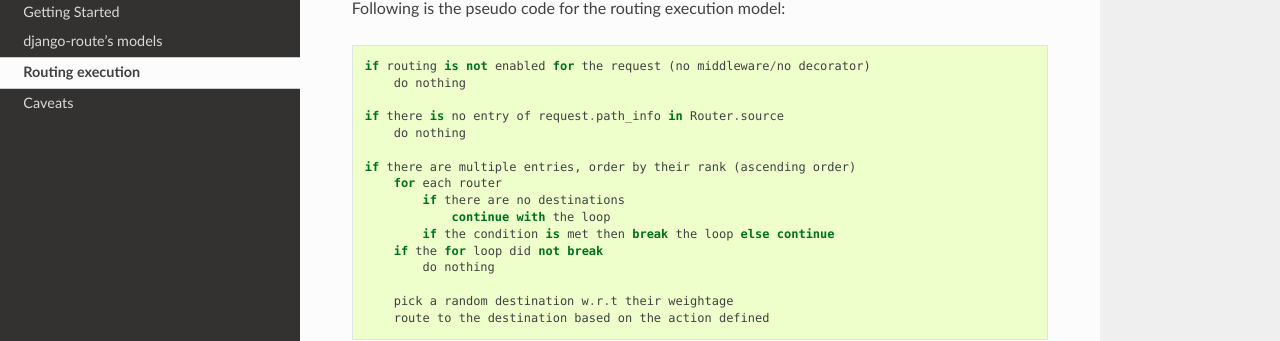
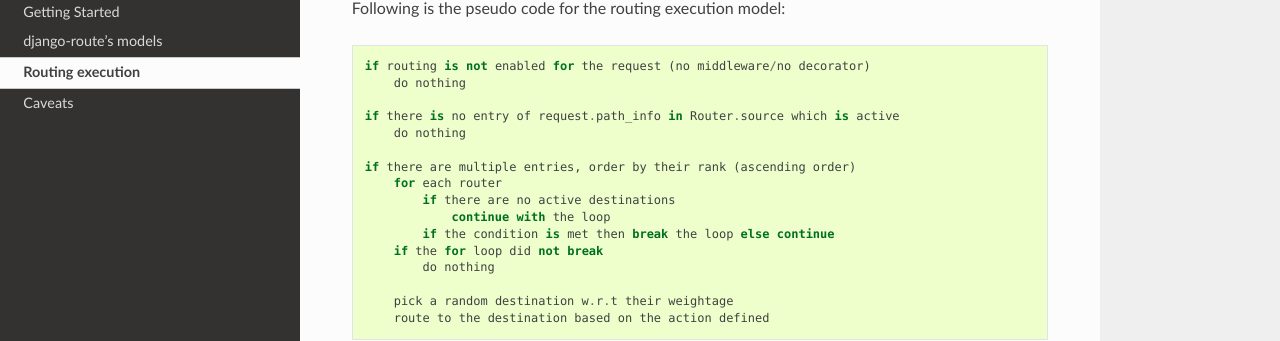
Before and after one commit to vinayinvicible/django-route, a Sphinx documentation site: the page built from docs/execution.rst, in a window 1280 px wide. Shown: the part 163-504 px from the top of the page. Built offline with Sphinx 7.4.7 and the Read the Docs theme 2.0.0, drawn with Linux system fonts in a browser that asks for light colours.

Commit message:
update docs

```diff
--- a/docs/execution.rst
+++ b/docs/execution.rst
@@ -6,12 +6,12 @@ Following is the pseudo code for the routing execution model::
     if routing is not enabled for the request (no middleware/no decorator)
         do nothing
 
-    if there is no entry of request.path_info in Router.source
+    if there is no entry of request.path_info in Router.source which is active
         do nothing
 
     if there are multiple entries, order by their rank (ascending order)
         for each router
-            if there are no destinations
+            if there are no active destinations
                 continue with the loop
             if the condition is met then break the loop else continue
         if the for loop did not break
```
